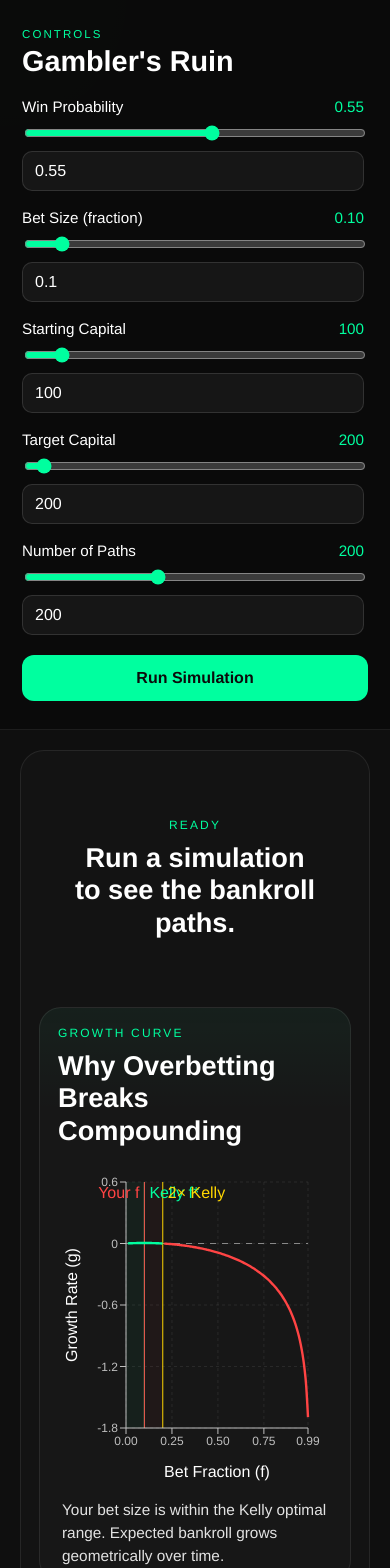
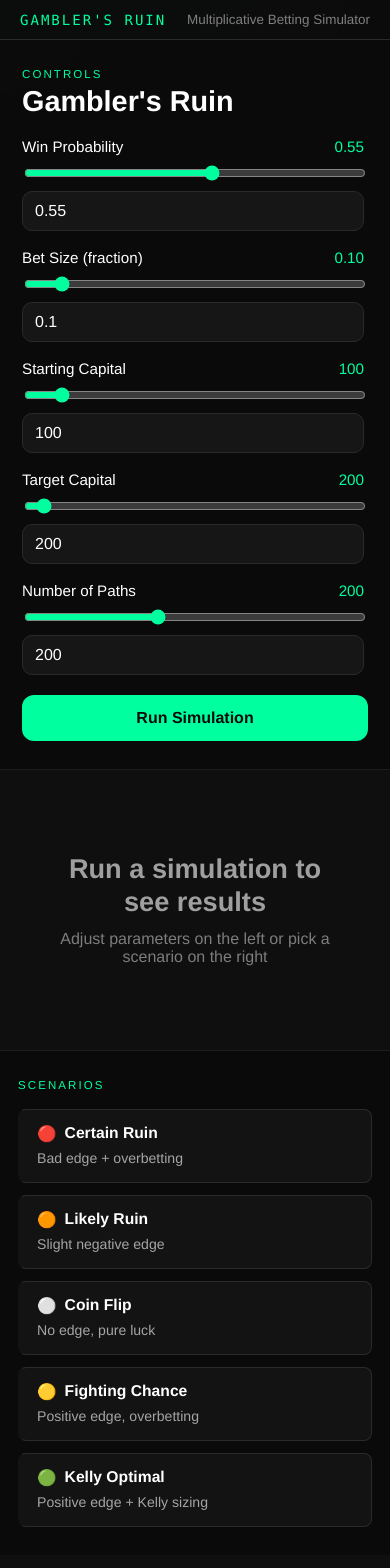
Before and after one commit to Eightalmond/Gambler-Ruin, a React (Vite) app in the folder gamblers-ruin/frontend/: page / in a window 390 px wide. Shown: the top 1568 px of the page. Built offline with nearby package versions, Linux system fonts and the light colour scheme.

Commit message:
ui polish

```diff
--- a/gamblers-ruin/frontend/src/App.jsx
+++ b/gamblers-ruin/frontend/src/App.jsx
@@ -45,6 +45,11 @@ export default function App() {
     }
   }
 
+  function handleParamsChange(updater) {
+    setActivePreset(null);
+    setParams(updater);
+  }
+
   function handleSelectPreset(preset) {
     const nextParams = {
       ...params,
@@ -58,9 +63,13 @@ export default function App() {
 
   return (
     <div className="app-shell">
+      <header className="top-bar">
+        <div className="top-bar__title">GAMBLER&apos;S RUIN</div>
+        <div className="top-bar__subtitle">Multiplicative Betting Simulator</div>
+      </header>
       <ParameterPanel
         params={params}
-        onParamsChange={setParams}
+        onParamsChange={handleParamsChange}
         onRunSimulation={runSimulation}
         isLoading={isLoading}
         error={error}
@@ -68,7 +77,7 @@ export default function App() {
       <main className="main-content">
         <div id="results" data-has-result={result ? "true" : "false"}>
           {result ? (
-            <div className="results-stack">
+            <div className="results-stack results-stack--visible">
               <StatsBar result={result} />
               <KellyPanel
                 kelly_fraction={result.kelly_fraction}
@@ -84,16 +93,13 @@ export default function App() {
               />
             </div>
           ) : (
-            <div className="results-stack">
-              <div className="results-empty">
-                <p className="results-empty__eyebrow">Ready</p>
-                <h2>Run a simulation to see the bankroll paths.</h2>
+            <div className="results-empty results-empty--full">
+              <div className="results-empty__copy">
+                <h2>Run a simulation to see results</h2>
+                <p>
+                  Adjust parameters on the left or pick a scenario on the right
+                </p>
               </div>
-              <GrowthRateChart
-                p={params.p}
-                bet_fraction={params.bet_fraction}
-                kelly_fraction={liveKellyFraction}
-              />
             </div>
           )}
         </div>
--- a/gamblers-ruin/frontend/src/GrowthRateChart.jsx
+++ b/gamblers-ruin/frontend/src/GrowthRateChart.jsx
@@ -79,10 +79,10 @@ export default function GrowthRateChart({ p, bet_fraction, kelly_fraction }) {
 
   return (
     <section className="growth-panel">
-      <div className="chart-card">
+      <div className="chart-card dashboard-card">
         <div className="chart-card__header">
           <div>
-            <p className="chart-card__eyebrow">Growth Curve</p>
+            <p className="section-eyebrow">Growth Rate Curve</p>
             <h2>Why Overbetting Breaks Compounding</h2>
           </div>
         </div>
@@ -152,7 +152,7 @@ export default function GrowthRateChart({ p, bet_fraction, kelly_fraction }) {
                   label={{ value: "Kelly f*", fill: "#00ff9f", position: "insideTopLeft" }}
                 />
               ) : null}
-              {doubleKelly > 0 ? (
+              {kelly_fraction > 0 && doubleKelly > 0 ? (
                 <ReferenceLine
                   x={Math.min(doubleKelly, MAX_FRACTION)}
                   stroke="#ffd700"
--- a/gamblers-ruin/frontend/src/ParameterPanel.jsx
+++ b/gamblers-ruin/frontend/src/ParameterPanel.jsx
@@ -77,7 +77,7 @@ export default function ParameterPanel({
   }
 
   return (
-    <aside className="parameter-panel">
+    <aside className="parameter-panel app-sidebar">
       <div className="parameter-panel__header">
         <p className="parameter-panel__eyebrow">Controls</p>
         <h1>Gambler&apos;s Ruin</h1>
@@ -115,7 +115,7 @@ export default function ParameterPanel({
       </div>
 
       <button
-        className="run-button"
+        className={`run-button${isLoading ? " run-button--loading" : ""}`}
         type="button"
         onClick={() => onRunSimulation(params)}
         disabled={isLoading}
--- a/gamblers-ruin/frontend/src/PathsChart.jsx
+++ b/gamblers-ruin/frontend/src/PathsChart.jsx
@@ -19,7 +19,7 @@ const OUTCOME_COLORS = {
 };
 
 function toPercent(value) {
-  return `${(value * 100).toFixed(1)}%`;
+  return `${(value * 100).toFixed(2)}%`;
 }
 
 function buildChartData(paths) {
@@ -51,10 +51,10 @@ export default function PathsChart({ result }) {
 
   return (
     <section className="results-panel">
-      <div className="chart-card">
+      <div className="chart-card dashboard-card">
         <div className="chart-card__header">
           <div>
-            <p className="chart-card__eyebrow">Simulation Paths</p>
+            <p className="section-eyebrow">Simulation Paths</p>
             <h2>Bankroll Over Time</h2>
           </div>
           <p className="chart-card__meta">
--- a/gamblers-ruin/frontend/src/Presets.jsx
+++ b/gamblers-ruin/frontend/src/Presets.jsx
@@ -33,7 +33,7 @@ const PRESETS = [
 
 export default function Presets({ onSelectPreset, activePreset }) {
   return (
-    <aside className="presets-panel">
+    <aside className="presets-panel app-sidebar">
       <div className="presets-panel__header">
         <p className="parameter-panel__eyebrow">Scenarios</p>
       </div>
--- a/gamblers-ruin/frontend/src/styles.css
+++ b/gamblers-ruin/frontend/src/styles.css
@@ -2,6 +2,14 @@
   color: #ffffff;
   background: #0f0f0f;
   font-family: "Helvetica Neue", Helvetica, Arial, sans-serif;
+  --bg: #0f0f0f;
+  --card: #1a1a1a;
+  --border: #2a2a2a;
+  --accent: #00ff9f;
+  --muted: rgba(255, 255, 255, 0.64);
+  --topbar-height: 40px;
+  --left-sidebar-width: 280px;
+  --right-sidebar-width: 220px;
 }
 
 * {
@@ -10,7 +18,7 @@
 
 body {
   margin: 0;
-  background: #0f0f0f;
+  background: var(--bg);
   color: #ffffff;
 }
 
@@ -27,17 +35,49 @@ input {
   min-height: 100vh;
   background:
     radial-gradient(circle at top left, rgba(0, 255, 159, 0.12), transparent 30%),
-    #0f0f0f;
+    var(--bg);
+}
+
+.top-bar {
+  position: fixed;
+  top: 0;
+  left: 0;
+  right: 0;
+  height: var(--topbar-height);
+  padding: 0 20px;
+  border-bottom: 1px solid var(--border);
+  background: rgba(12, 12, 12, 0.96);
+  display: flex;
+  align-items: center;
+  justify-content: space-between;
+  z-index: 20;
+}
+
+.top-bar__title {
+  color: var(--accent);
+  font-family: "SFMono-Regular", "Menlo", "Consolas", monospace;
+  font-size: 0.88rem;
+  letter-spacing: 0.14em;
+}
+
+.top-bar__subtitle {
+  color: rgba(255, 255, 255, 0.48);
+  font-size: 0.84rem;
+}
+
+.app-sidebar {
+  overflow-y: auto;
+  scrollbar-width: thin;
 }
 
 .parameter-panel {
   position: fixed;
-  top: 0;
+  top: var(--topbar-height);
   left: 0;
-  width: 280px;
-  height: 100vh;
+  width: var(--left-sidebar-width);
+  height: calc(100vh - var(--topbar-height));
   padding: 28px 22px;
-  border-right: 1px solid rgba(255, 255, 255, 0.08);
+  border-right: 1px solid var(--border);
   background: rgba(10, 10, 10, 0.96);
   display: flex;
   flex-direction: column;
@@ -52,7 +92,7 @@ input {
 
 .parameter-panel__eyebrow {
   margin: 0;
-  color: #00ff9f;
+  color: var(--accent);
   font-size: 0.72rem;
   letter-spacing: 0.18em;
   text-transform: uppercase;
@@ -82,7 +122,7 @@ input {
 }
 
 .parameter-field__topline span {
-  color: #00ff9f;
+  color: var(--accent);
 }
 
 .parameter-field input[type="range"] {
@@ -93,7 +133,7 @@ input {
 .parameter-field__number {
   width: 100%;
   padding: 10px 12px;
-  border: 1px solid rgba(255, 255, 255, 0.12);
+  border: 1px solid var(--border);
   border-radius: 10px;
   background: #161616;
   color: #ffffff;
@@ -103,7 +143,7 @@ input {
   border: 0;
   border-radius: 12px;
   padding: 14px 16px;
-  background: #00ff9f;
+  background: var(--accent);
   color: #0b0b0b;
   font-weight: 700;
   cursor: pointer;
@@ -119,6 +159,10 @@ input {
   cursor: wait;
 }
 
+.run-button--loading {
+  animation: pulse 1.1s ease-in-out infinite;
+}
+
 .parameter-panel__error {
   margin: 0;
   color: #ff7878;
@@ -126,29 +170,30 @@ input {
 }
 
 .main-content {
-  margin-left: 280px;
-  margin-right: 220px;
-  min-height: 100vh;
-  padding: 36px;
+  margin-top: var(--topbar-height);
+  margin-left: var(--left-sidebar-width);
+  margin-right: var(--right-sidebar-width);
+  height: calc(100vh - var(--topbar-height));
+  overflow-y: auto;
+  padding: 24px;
 }
 
 #results {
-  min-height: calc(100vh - 72px);
-  border: 1px solid rgba(255, 255, 255, 0.08);
-  border-radius: 24px;
-  background: rgba(255, 255, 255, 0.02);
-  overflow: hidden;
+  min-height: 100%;
 }
 
 .results-stack {
   display: flex;
   flex-direction: column;
-  gap: 18px;
-  padding: 18px;
+  gap: 24px;
+}
+
+.results-stack--visible {
+  animation: fade-in 300ms ease-out;
 }
 
 .results-empty {
-  min-height: 220px;
+  min-height: 100%;
   display: flex;
   flex-direction: column;
   align-items: center;
@@ -157,13 +202,12 @@ input {
   padding: 32px;
 }
 
-.results-empty__eyebrow,
-.chart-card__eyebrow {
-  margin: 0 0 10px;
-  color: #00ff9f;
-  font-size: 0.75rem;
-  letter-spacing: 0.18em;
-  text-transform: uppercase;
+.results-empty--full {
+  min-height: calc(100vh - var(--topbar-height) - 48px);
+}
+
+.results-empty__copy {
+  max-width: 560px;
 }
 
 .results-empty h2,
@@ -171,6 +215,24 @@ input {
   margin: 0;
   font-size: 1.7rem;
   line-height: 1.2;
+}
+
+.results-empty h2 {
+  color: rgba(255, 255, 255, 0.6);
+}
+
+.results-empty p {
+  margin: 12px 0 0;
+  color: rgba(255, 255, 255, 0.46);
+  font-size: 1rem;
+}
+
+.section-eyebrow {
+  margin: 0 0 10px;
+  color: var(--accent);
+  font-size: 0.75rem;
+  letter-spacing: 0.18em;
+  text-transform: uppercase;
 }
 
 .results-panel {
@@ -186,9 +248,9 @@ input {
 
 .stats-pill {
   padding: 16px 18px;
-  border-radius: 16px;
-  background: rgba(255, 255, 255, 0.035);
-  border: 1px solid rgba(255, 255, 255, 0.08);
+  border-radius: 8px;
+  background: var(--card);
+  border: 1px solid var(--border);
   display: flex;
   flex-direction: column;
   gap: 8px;
@@ -216,12 +278,16 @@ input {
 }
 
 .chart-card {
-  border-radius: 22px;
-  background:
-    linear-gradient(180deg, rgba(0, 255, 159, 0.04), transparent 18%),
-    rgba(255, 255, 255, 0.02);
-  border: 1px solid rgba(255, 255, 255, 0.08);
-  padding: 18px 18px 10px;
+  border-radius: 8px;
+  background: var(--card);
+  border: 1px solid var(--border);
+  padding: 20px;
+}
+
+.dashboard-card {
+  border-radius: 8px;
+  background: var(--card);
+  border: 1px solid var(--border);
 }
 
 .chart-card__header {
@@ -262,10 +328,7 @@ input {
 }
 
 .kelly-panel {
-  padding: 16px;
-  border-radius: 20px;
-  background: rgba(255, 255, 255, 0.025);
-  border: 1px solid rgba(255, 255, 255, 0.08);
+  padding: 20px;
 }
 
 .kelly-grid {
@@ -276,9 +339,9 @@ input {
 
 .kelly-card {
   padding: 14px 16px;
-  border-radius: 16px;
-  background: #1a1a1a;
-  border: 1px solid rgba(255, 255, 255, 0.08);
+  border-radius: 8px;
+  background: #161616;
+  border: 1px solid var(--border);
   display: flex;
   flex-direction: column;
   gap: 6px;
@@ -306,16 +369,17 @@ input {
   color: rgba(255, 255, 255, 0.88);
   font-size: 0.95rem;
   line-height: 1.45;
+  overflow-wrap: anywhere;
 }
 
 .presets-panel {
   position: fixed;
-  top: 0;
+  top: var(--topbar-height);
   right: 0;
-  width: 220px;
-  height: 100vh;
+  width: var(--right-sidebar-width);
+  height: calc(100vh - var(--topbar-height));
   padding: 28px 18px;
-  border-left: 1px solid rgba(255, 255, 255, 0.08);
+  border-left: 1px solid var(--border);
   background: rgba(10, 10, 10, 0.96);
   display: flex;
   flex-direction: column;
@@ -332,9 +396,9 @@ input {
 .preset-card {
   width: 100%;
   padding: 14px 14px 14px 16px;
-  border: 1px solid rgba(255, 255, 255, 0.08);
+  border: 1px solid var(--border);
   border-left: 3px solid transparent;
-  border-radius: 16px;
+  border-radius: 8px;
   background: #131313;
   color: #ffffff;
   text-align: left;
@@ -342,7 +406,7 @@ input {
   display: flex;
   flex-direction: column;
   gap: 6px;
-  transition: background 0.2s ease, transform 0.2s ease, border-color 0.2s ease;
+  transition: background 150ms ease, transform 150ms ease, border-color 150ms ease;
 }
 
 .preset-card:hover {
@@ -351,7 +415,8 @@ input {
 }
 
 .preset-card--active {
-  border-left-color: #00ff9f;
+  border-left-color: var(--accent);
+  background: #171717;
 }
 
 .preset-card__title {
@@ -368,6 +433,10 @@ input {
 }
 
 @media (max-width: 800px) {
+  .top-bar {
+    position: sticky;
+  }
+
   .parameter-panel {
     position: static;
     width: 100%;
@@ -377,12 +446,15 @@ input {
   }
 
   .main-content {
+    margin-top: 0;
     margin-left: 0;
     margin-right: 0;
     padding: 20px;
+    height: auto;
+    overflow: visible;
   }
 
-  #results {
+  .results-empty--full {
     min-height: 240px;
   }
 
@@ -418,3 +490,22 @@ input {
     border-top: 1px solid rgba(255, 255, 255, 0.08);
   }
 }
+
+@keyframes fade-in {
+  from {
+    opacity: 0;
+  }
+  to {
+    opacity: 1;
+  }
+}
+
+@keyframes pulse {
+  0%,
+  100% {
+    box-shadow: 0 0 0 0 rgba(0, 255, 159, 0.15);
+  }
+  50% {
+    box-shadow: 0 0 0 8px rgba(0, 255, 159, 0);
+  }
+}
```
Also changed, not shown: gamblers-ruin/frontend/src/KellyPanel.jsx (+5 -2 lines).
